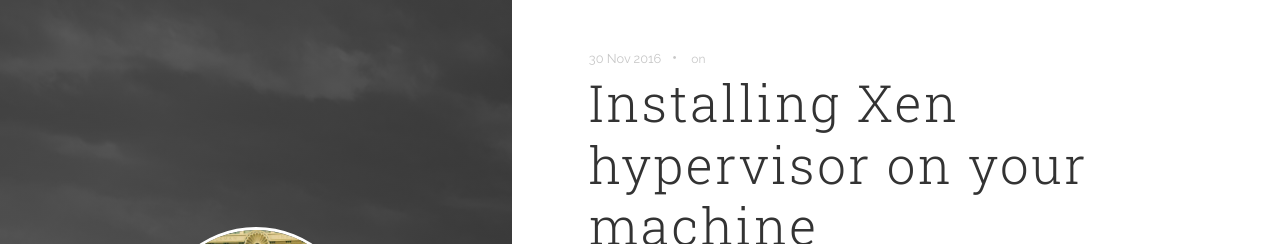
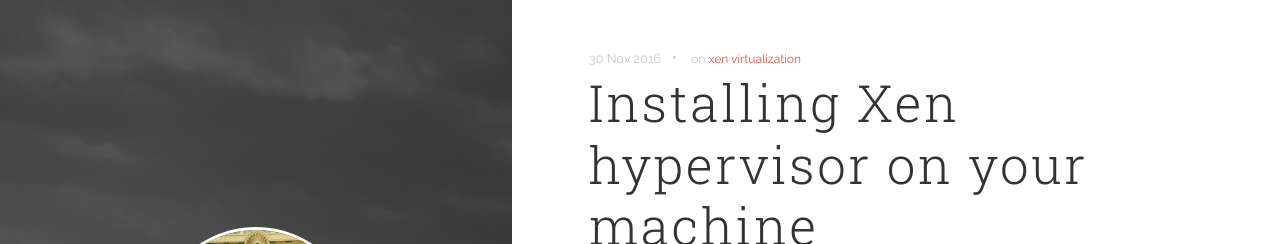
Before and after one commit to preeti1205/preeti1205.github.io, a Jekyll site: the page built from _posts/2016-10-30-xen_1.markdown, in a window 1280 px wide and 900 px high. Shown: the top 244 px of the window. Built offline with Jekyll 4.4.1, drawn with Linux system fonts in a browser that asks for light colours; nearby versions of some CDN libraries.

Commit message:
new post

```diff
--- a/_posts/2016-10-30-xen_1.markdown
+++ b/_posts/2016-10-30-xen_1.markdown
@@ -2,6 +2,7 @@
 title:  "Installing Xen hypervisor on your machine"
 date:   2016-11-30 18:04:23
 categories: [hypervisor]
+tags : [xen virtualization]
 ---
 
 Dom0 -> Ubuntu 14.04.5 - Trusty Tahr LTS
```
Also changed, not shown: 1 other file.
